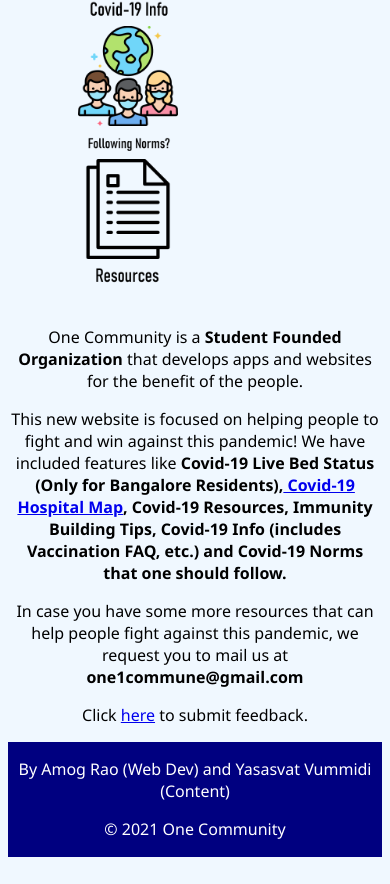
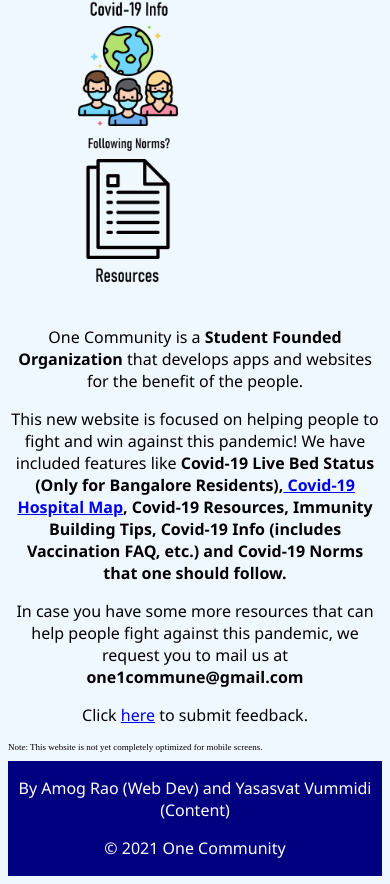
Before and after one commit to amograo24/covid19, a plain HTML site: page index.html in a window 390 px wide. Shown: the part 652-1536 px from the top of the page. Drawn offline with Linux system fonts and the light colour scheme.

Commit message:
Mobile Screen Message

```diff
--- a/index.html
+++ b/index.html
@@ -58,6 +58,7 @@
             <p style="font-family: ubuntu, 'Segoe UI', sans-serif; text-align: center;">In case you have some more resources that can help people fight against this pandemic, we request you to mail us at <b>one1commune@gmail.com</b>
             </p>
             <p style="font-family: ubuntu, 'Segoe UI', sans-serif; text-align: center;">Click <a href="feedback.html" target="_blank">here</a> to submit feedback.</p>
+            <p style="font-size: xx-small;">Note: This website is not yet completely optimized for mobile screens.</p>
         </main>
         <footer>
             <div style="text-align: center; font-family: ubuntu, 'Segoe UI', sans-serif; background-color: navy; color: white; padding: 0.2%;">
```
